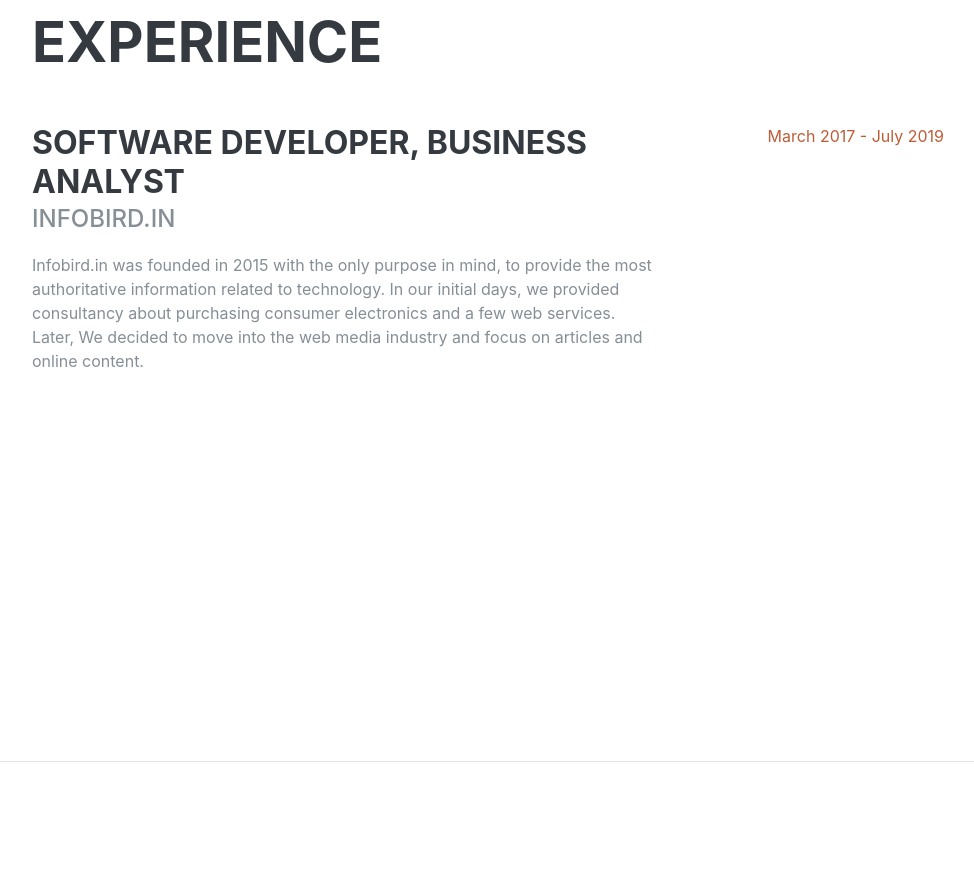
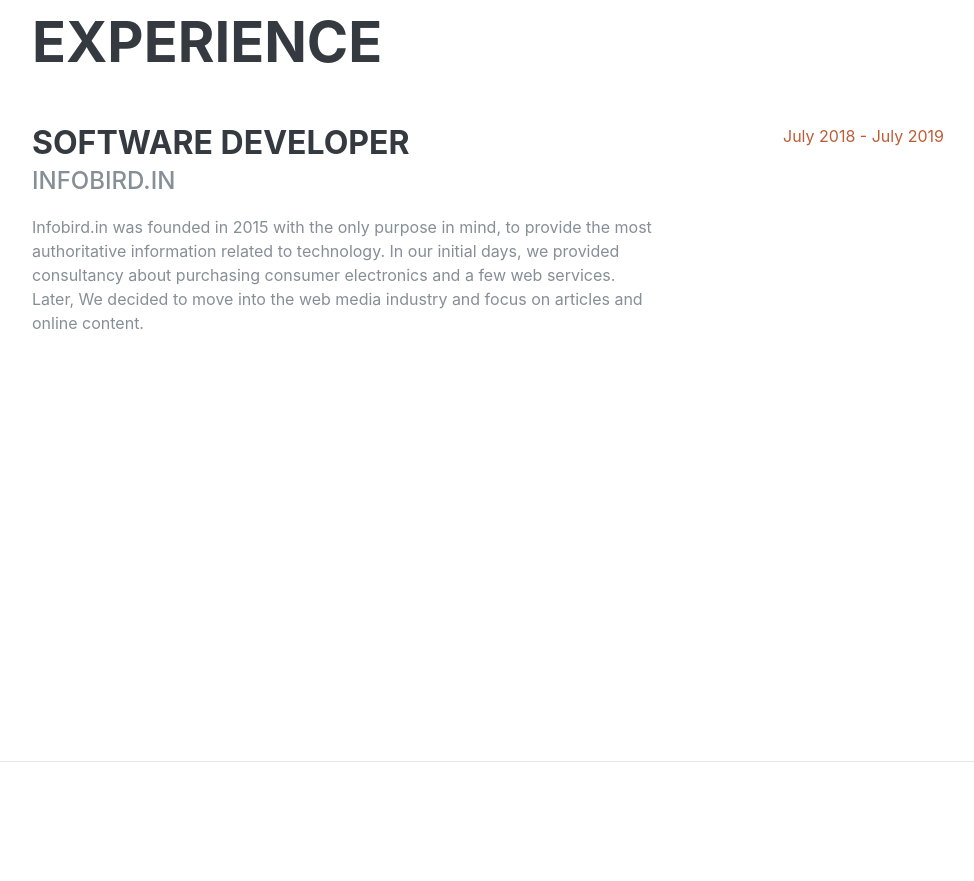
Before and after one commit to iamrohitgund/old_website, a plain HTML site: page index.html in a window 1280 px wide. Shown: the part 840-1721 px from the top of the page, without its empty margins (288-1262 px from the left). Drawn offline with Linux system fonts and the light colour scheme; a web font is replaced by a local one.

Commit message:
Update index.html

```diff
--- a/index.html
+++ b/index.html
@@ -95,12 +95,12 @@
 
         <div class="resume-item d-flex flex-column flex-md-row justify-content-between mb-5">
           <div class="resume-content">
-            <h3 class="mb-0">Software Developer, Business Analyst</h3>
+            <h3 class="mb-0">Software Developer</h3>
             <div class="subheading mb-3">infobird.in</div>
             <p>Infobird.in was founded in 2015 with the only purpose in mind, to provide the most authoritative information related to technology. In our initial days, we provided consultancy about purchasing consumer electronics and a few web services. Later, We decided to move into the web media industry and focus on articles and online content.</p>
           </div>
           <div class="resume-date text-md-right">
-            <span class="text-primary">March 2017 - July 2019</span>
+            <span class="text-primary">July 2018 - July 2019</span>
           </div>
         </div>
 
```
